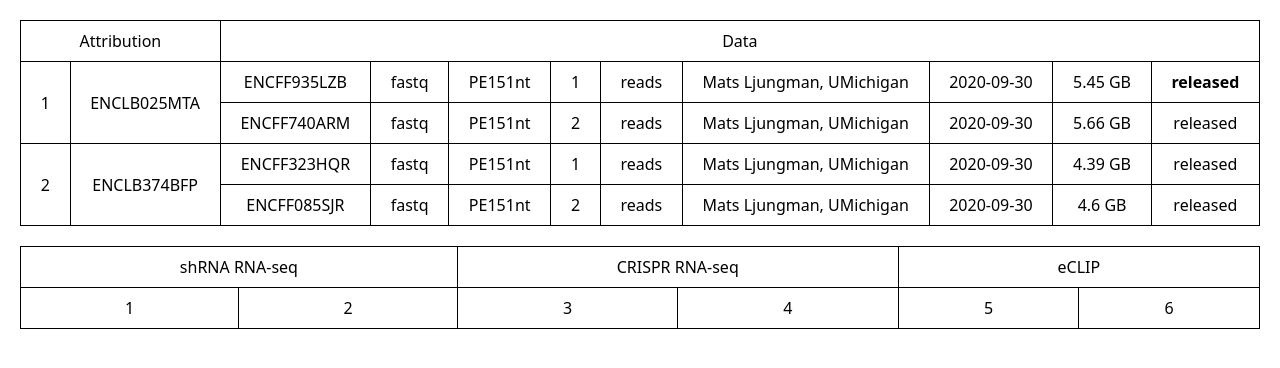
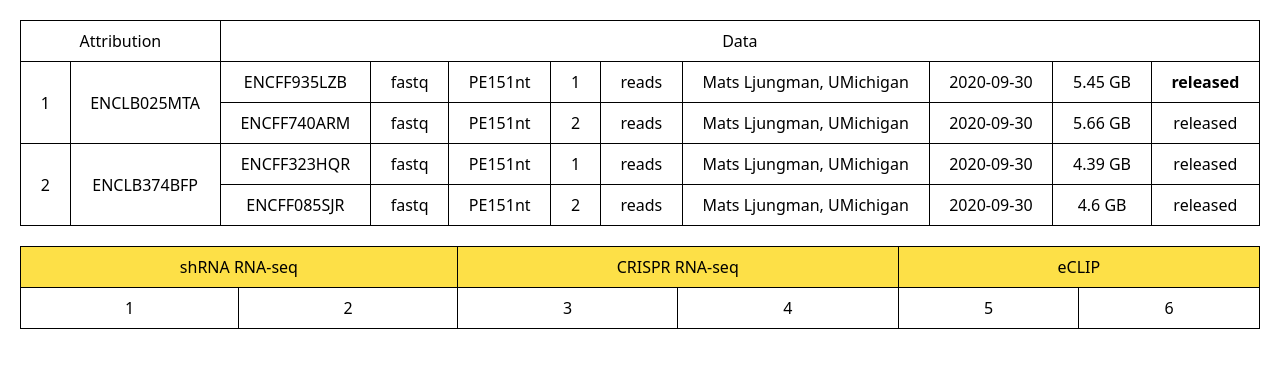
Before and after one commit to forresttanaka/data-grid, a Next.js app: page /data-grid in a window 1280 px wide. Shown: the top 368 px of the page. Built offline with nearby package versions, Linux system fonts and the light colour scheme.

Commit message:
Add compoonents for entire rows of cells

```diff
--- a/pages/data-grid.js
+++ b/pages/data-grid.js
@@ -1,3 +1,27 @@
+const DefaultCell = ({ children }) => {
+  return (
+    <div className="p-2 w-full h-full bg-white flex items-center justify-center">
+      {children}
+    </div>
+  );
+};
+
+const CustomCell = ({ children }) => {
+  return (
+    <div className="bg-yellow-300 p-2 w-full h-full flex items-center justify-center">
+      {children}
+    </div>
+  );
+};
+
+const AssayHeaderCells = ({ children }) => {
+  return (
+    <div className="bg-yellow-300 p-2 w-full h-full flex items-center justify-center">
+      {children}
+    </div>
+  );
+};
+
 // Vertical span columns
 const rawSeqReps = [
   {
@@ -122,6 +146,7 @@ const assays = [
       { id: "CRISPR RNA-seq", content: "CRISPR RNA-seq", columns: 2 },
       { id: "eCLIP", content: "eCLIP", columns: 2 },
     ],
+    RowCells: AssayHeaderCells,
   },
   {
     id: "assays",
@@ -136,22 +161,6 @@ const assays = [
   },
 ];
 
-const DefaultCell = ({ children }) => {
-  return (
-    <div className="p-2 w-full h-full bg-white flex items-center justify-center">
-      {children}
-    </div>
-  );
-};
-
-const CustomCell = ({ children }) => {
-  return (
-    <div className="bg-yellow-300 p-2 w-full h-full flex items-center justify-center">
-      {children}
-    </div>
-  );
-};
-
 const DataGrid = ({
   data,
   Cell = DefaultCell,
@@ -163,6 +172,7 @@ const DataGrid = ({
     // Render the cells of a row.
     const childCount = rowData.children?.length || 1;
     let colLine = startingCol;
+    const CellWrapper = rowData.RowCells || Cell;
     const row = rowData.row.map((cell) => {
       // Render a single cell.
       const rowRender = (
@@ -173,7 +183,7 @@ const DataGrid = ({
             gridColumn: `${colLine} / ${colLine + (cell.columns || 1)}`,
           }}
         >
-          <Cell>{cell.content}</Cell>
+          <CellWrapper>{cell.content}</CellWrapper>
         </div>
       );
       colLine += cell.columns || 1;
```
